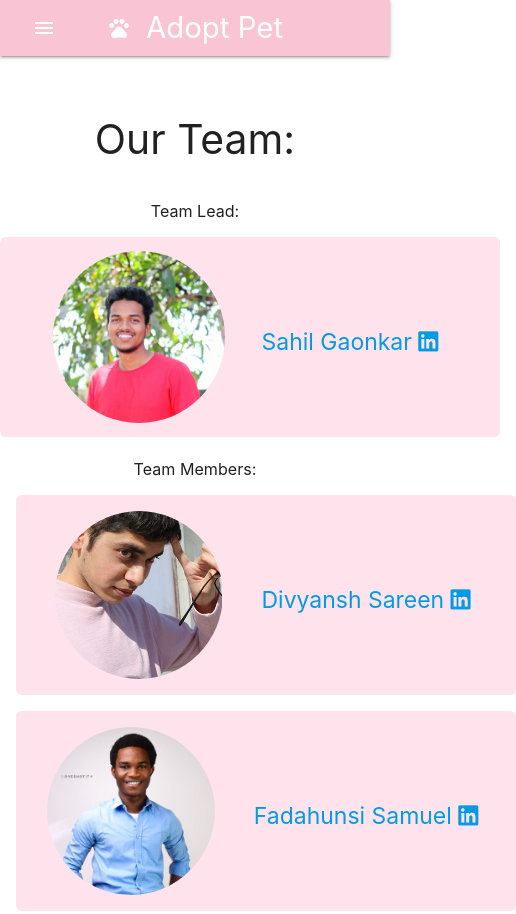
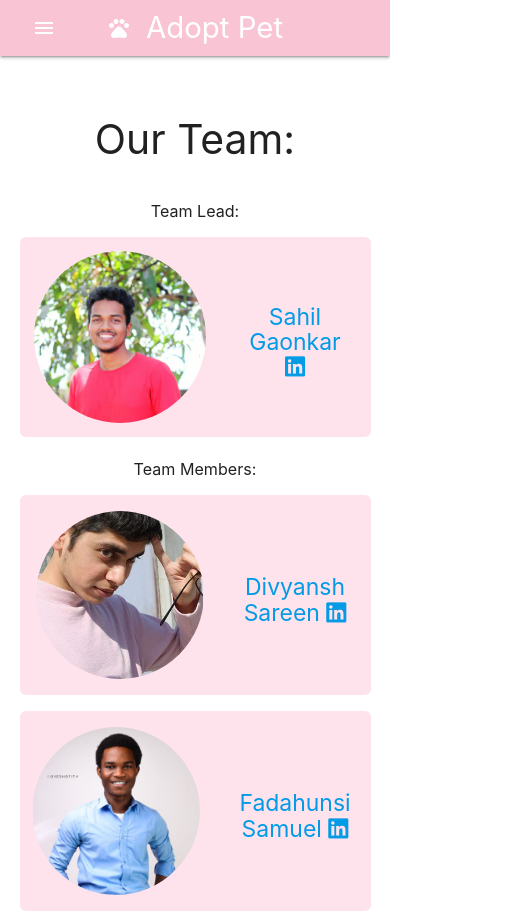
Before and after one commit to gaonkarsahil/ApiFest2022Team105, a plain HTML site: page Frontend/contact.html in a window 390 px wide. Shown: the top 914 px of the page, 516 px wide, since content can reach past the window. Drawn offline with nearby package versions, Linux system fonts and the light colour scheme.

Commit message:
fixed contact cards for mobile view

```diff
--- a/Frontend/style.css
+++ b/Frontend/style.css
@@ -120,4 +120,7 @@ nav{
   img{
       width: 90vw;
   }
+  .contact-card{
+      width: 90vw;
+  }
 }
```
